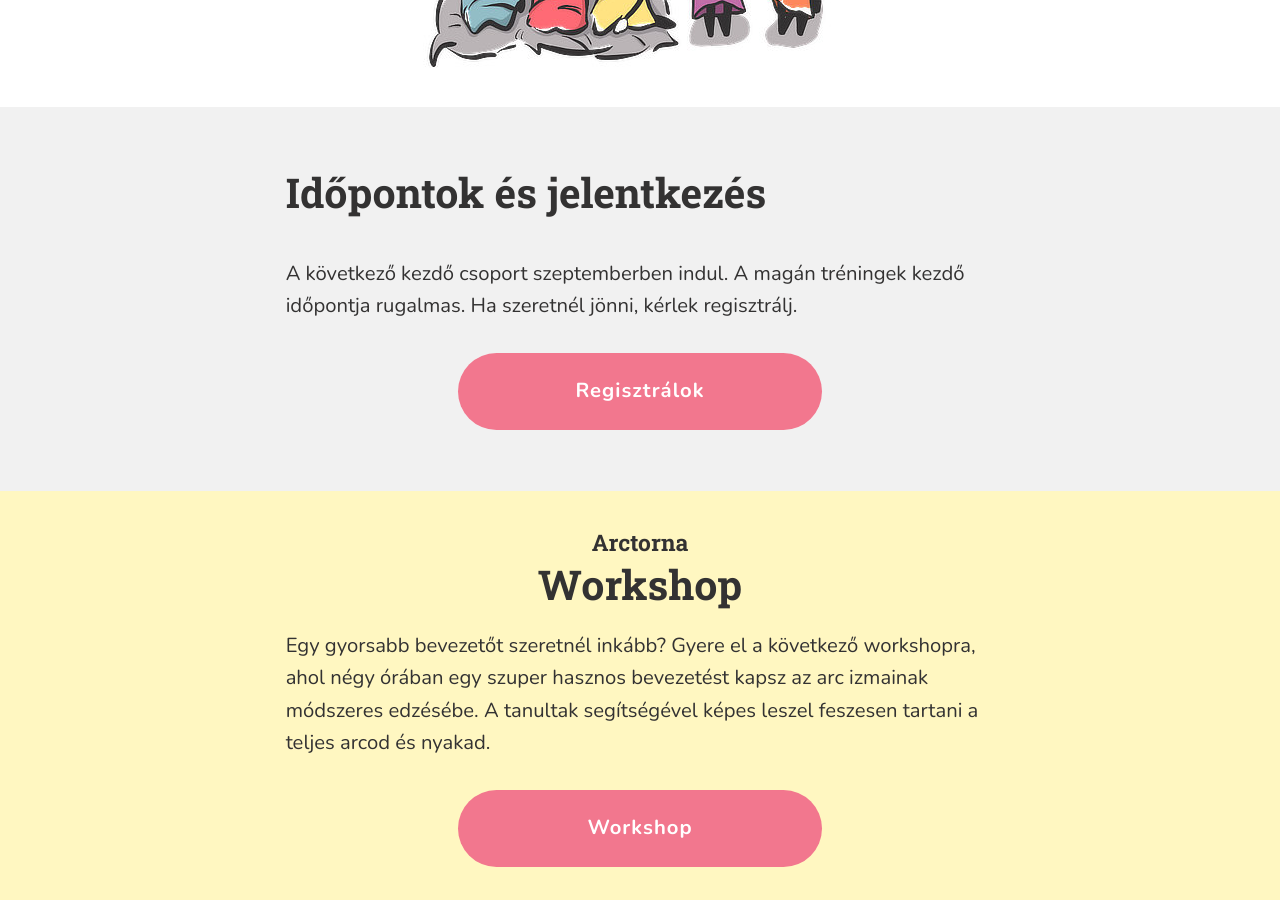
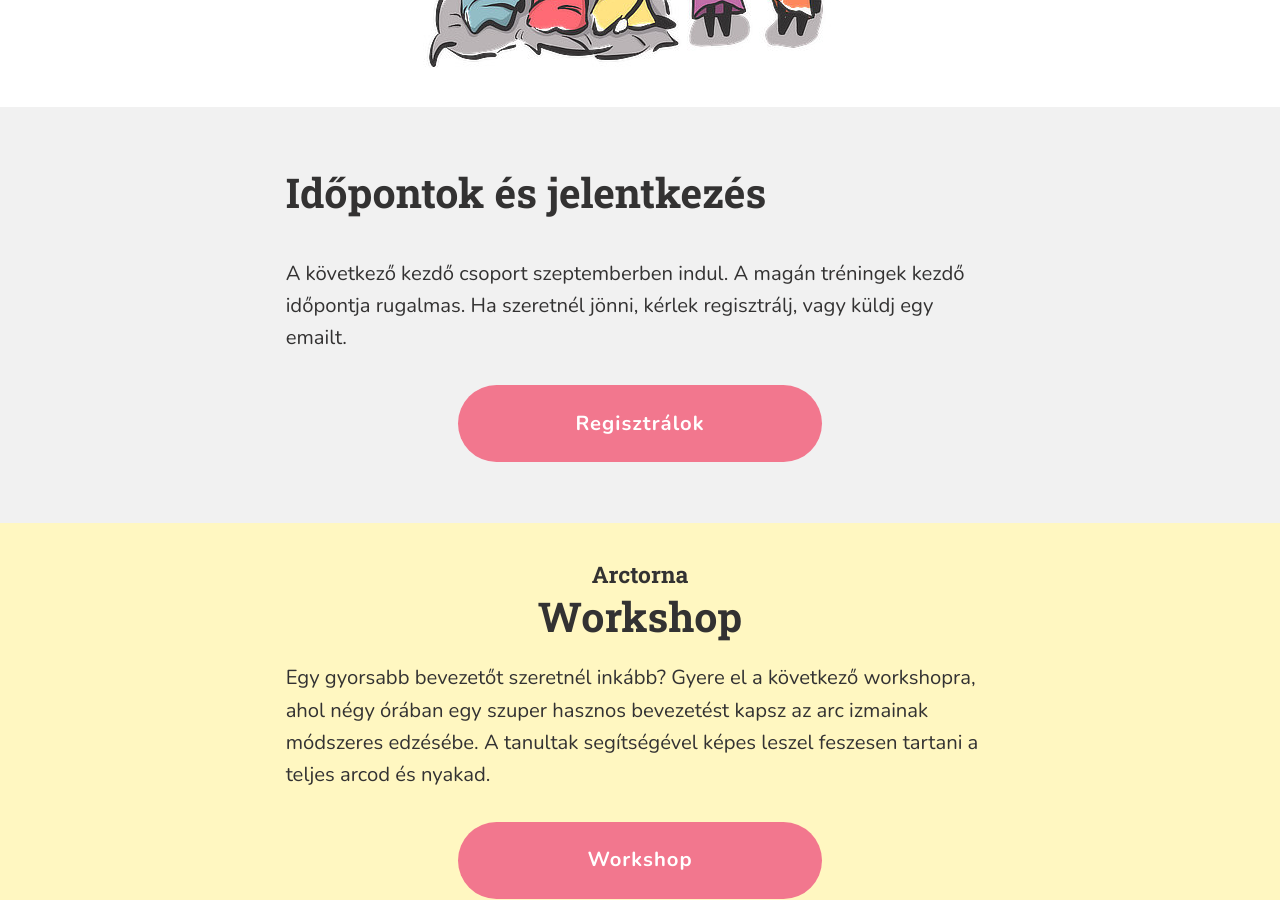
Before and after one commit to monikamudra/arctorna, a Jekyll site: the page built from trening.md, in a window 1280 px wide and 900 px high, scrolled down 2297 px. Built offline with Jekyll 4.4.1, drawn with Linux system fonts in a browser that asks for light colours.

Commit message:
Change copy for training registration

```diff
--- a/_layouts/trening.html
+++ b/_layouts/trening.html
@@ -56,7 +56,8 @@ layout: default
       <div class="c-Article">
         <p>
           A következő kezdő csoport szeptemberben indul. A magán tréningek
-          kezdő időpontja rugalmas. Ha szeretnél jönni, kérlek regisztrálj.
+          kezdő időpontja rugalmas. Ha szeretnél jönni, kérlek regisztrálj,
+          vagy küldj egy emailt.
         </p>
       </div>
     </div>
```
